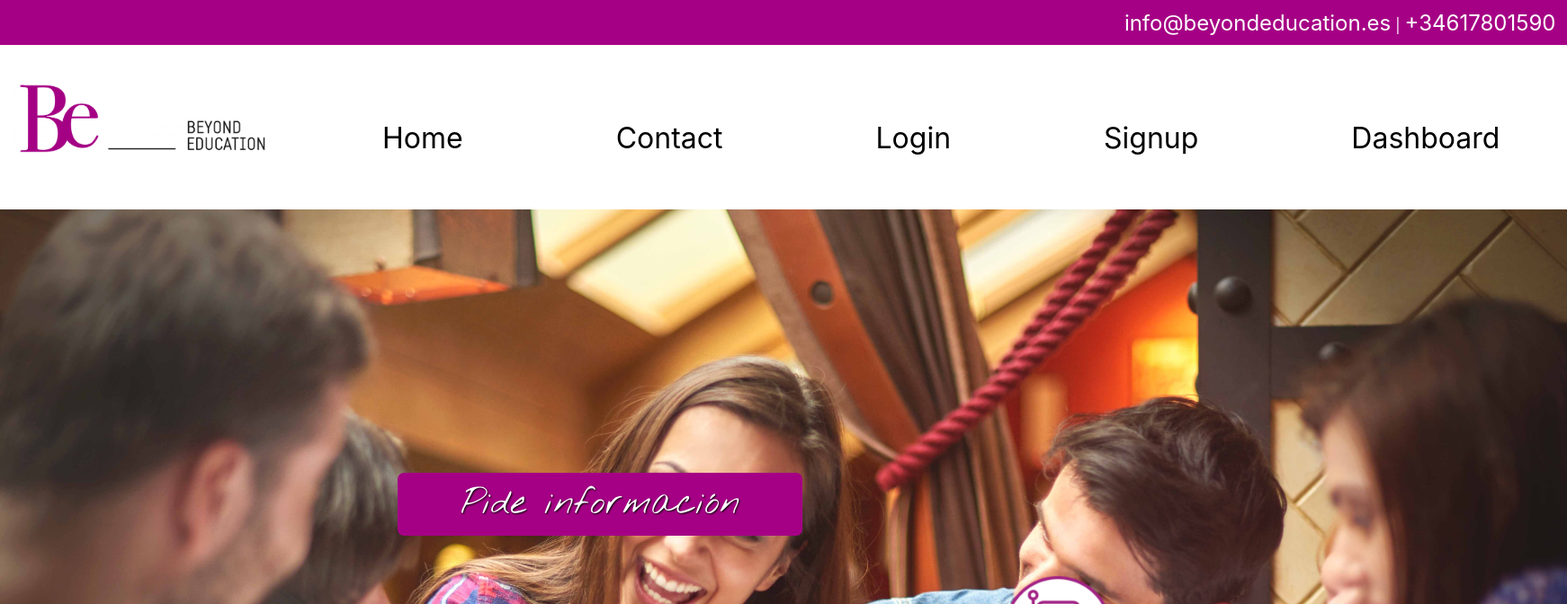
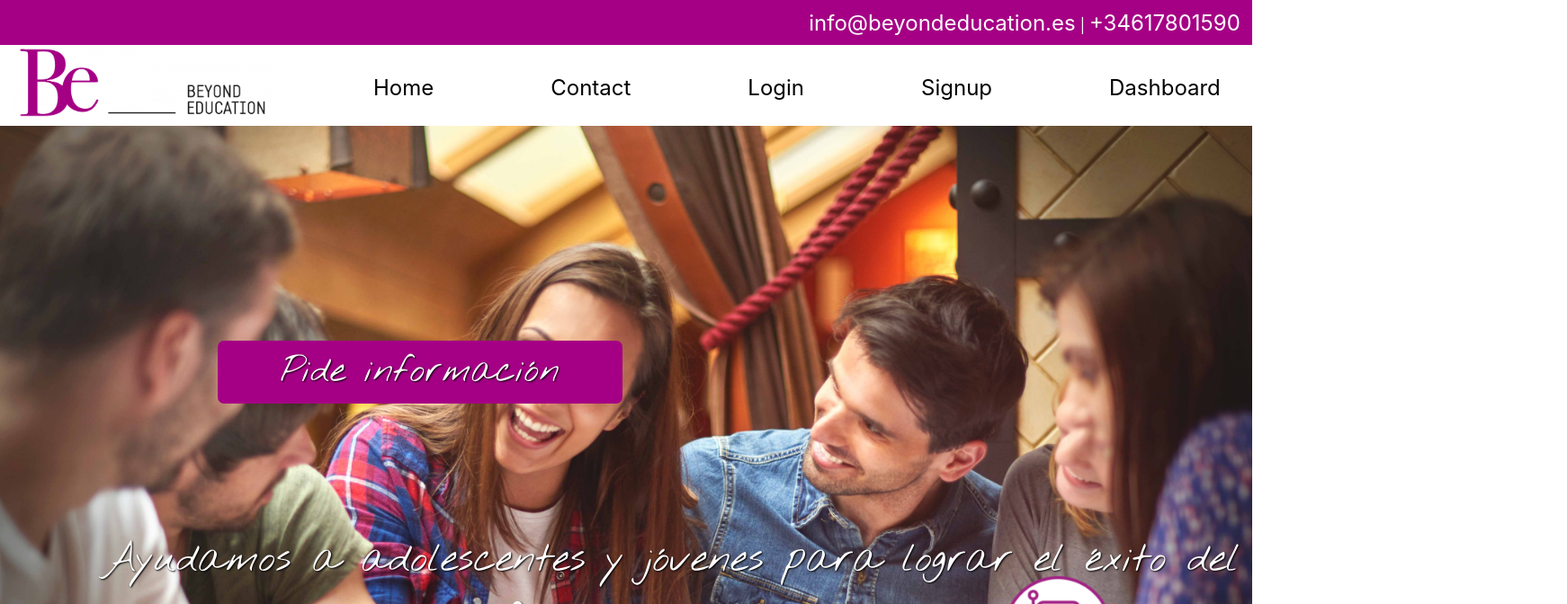
Before and after one commit to nicoDataCreator/fullstack, a React (Vite) app in the folder client/: page / in a window 1280 px wide. Shown: the top 672 px of the page at 90% size, 1742 px wide, since content can reach past the window. Built offline with nearby package versions, Linux system fonts and the light colour scheme.

Commit message:
client/ajustar nav

```diff
--- a/client/src/styles/components/_Header.scss
+++ b/client/src/styles/components/_Header.scss
@@ -0,0 +1,21 @@
+@import '../utils/variables.scss';
+
+section {
+    width: 100%;
+    height: auto;
+}
+
+@media only screen and (min-width: 720px) {
+
+section {
+    width: 100%;
+    height: auto;
+}
+}
+
+@media only screen and (min-width: 1200px) {
+    section {
+        width: 100%;
+        height: auto;
+    }
+}
--- a/client/src/styles/components/_Home.scss
+++ b/client/src/styles/components/_Home.scss
@@ -143,8 +143,8 @@
                     }
 
                     &.botoninfo {
-                        bottom: 80px;
-                        right: 290px;
+                        bottom: 70px;
+                        right: 250px;
                         width: 250px;
                         height: 50px;
                         transform: translate(0, 0);
@@ -219,26 +219,26 @@
                     text-shadow: 1px 1px 2px black;
 
                     &.asesoramiento {
-                        top: 700px;
+                        top: 660px;
                         left: 500px;
                         transform: translate(0, 0);
-                        font-size:50px;
+                        font-size:40px;
                         z-index: 2;
                         font-family: "Lato", sans-serif;
                     }
 
                     &.subtitulo {
                         top: 450px;
-                        left: 120px;
+                        left: 100px;
                         transform: translate(0, -0);
-                        font-size: 50px;
+                        font-size: 45px;
                         z-index: 2;
                         font-family: 'Nothing You Could Do', cursive;
                     }
 
                     &.botoninfo {
-                        bottom: 730px;
-                        right: 850px;
+                        bottom: 550px;
+                        right: 700px;
                         width: 450px;
                         height: 70px;
                         transform: translate(0, 0);
--- a/client/src/styles/components/_Nav.scss
+++ b/client/src/styles/components/_Nav.scss
@@ -2,14 +2,14 @@
 
 .nav {
     width: 100vw;
-    height: 130px;
+    height: 80px;
     position: relative;
     display: flex;
     flex-direction: row;
     justify-content: space-between;
     background-color: white;
-    margin-top: 25px;
-    margin-bottom: 15px;
+
+
     padding-right: 20px;
     z-index: 1000;
 
@@ -63,7 +63,7 @@
         z-index: 1000;
 
         &>li {
-            margin: 30px 50px 30px 30px;
+            margin: 2px 15px;
 
             &:hover {
                 background-color: $magenta;
@@ -94,13 +94,12 @@
 @media only screen and (min-width: 720px) {
     .nav {
         width: 100%;
-        height: 140px;
+        height: 85px;
         position: relative;
         display: flex;
         flex-direction: row;
         justify-content: space-between;
         background-color: white;
-        padding-top: 15px;
         padding-left: 15px;
         padding-right: 15px;
 
@@ -145,9 +144,10 @@
             display: none;
             background-color: $magenta;
             width: 100%;
+            padding-top: 10px;
 
             &>li {
-                margin: 30px 50px 30px 30px;
+                margin: 10px;
 
                 &:hover {
                     background-color: $magenta;
@@ -180,11 +180,11 @@
 @media only screen and (min-width: 1200px) {
 
     .nav {
-        height: auto;
+        height: 90px;
         width: 100%;
         position: relative;
         background-color: white;
-        gap: 10px;
+        margin:0px;
 
 
 
@@ -201,10 +201,10 @@
             background-color: white;
 
 
+
             &>li {
                 font-size: 8px;
                 margin-left: 100px;
-
                 color: black;
 
 
@@ -222,11 +222,9 @@
                 }
 
                 &>a {
-
                     color: black;
-
                     background-color: white;
-                    font-size: xx-large;
+                    font-size: x-large;
                 }
             }
         }
```
